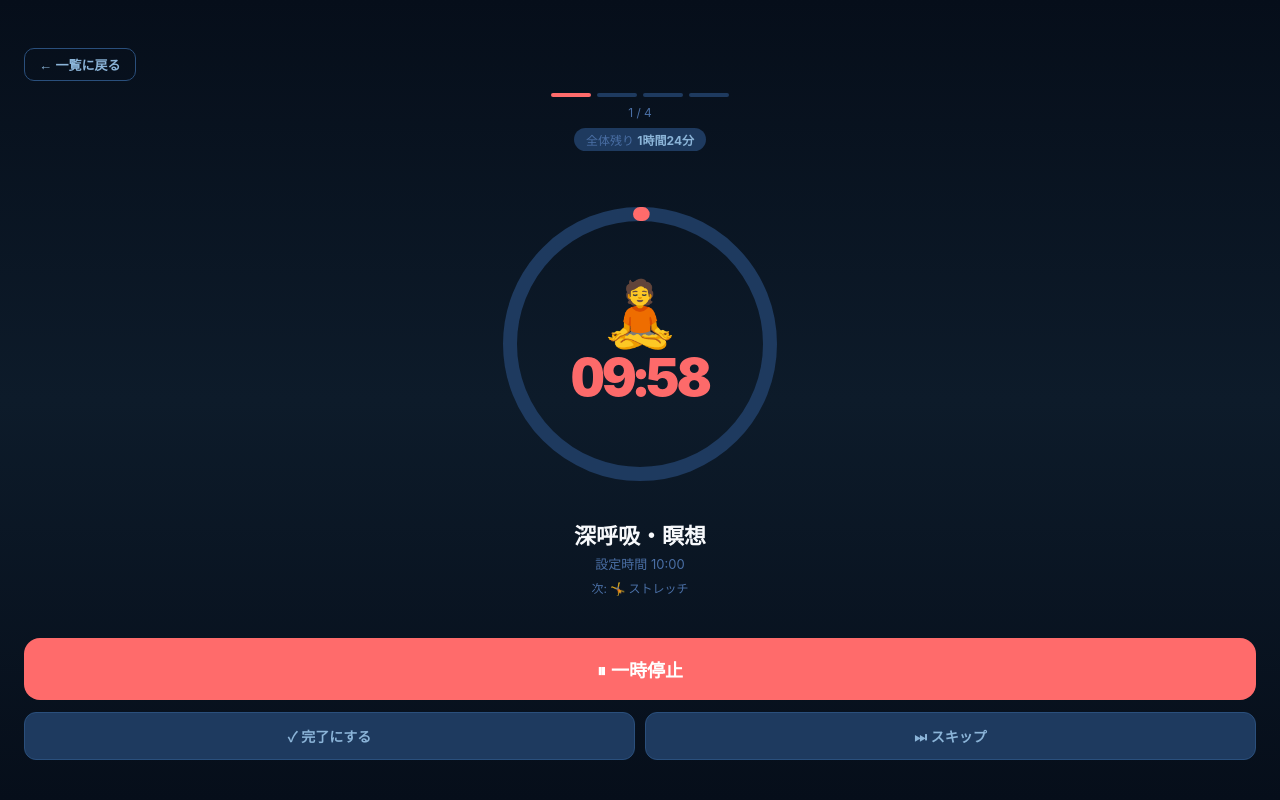
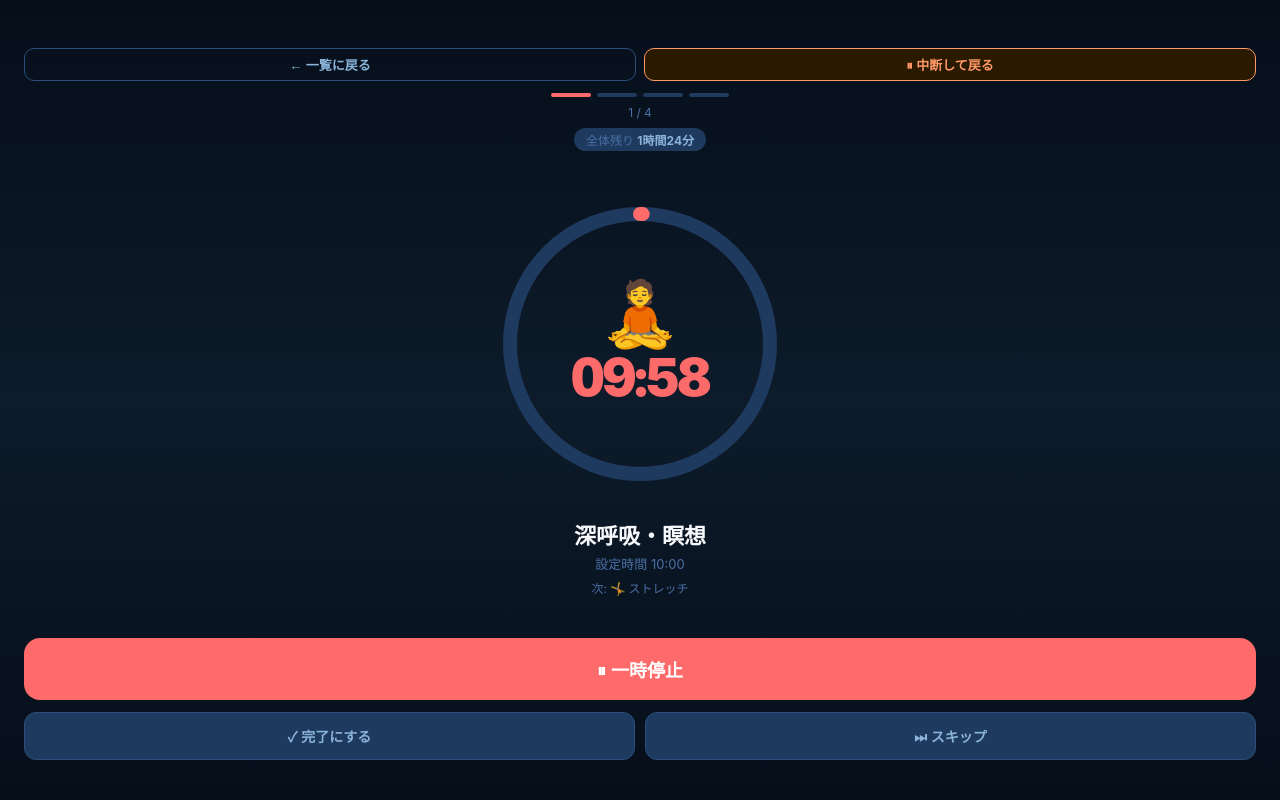
Before and after one commit to mochisonomono-coder/routine-timer, a React (Vite) app: page / in a window 1280 px wide. Both pictures are taken after a click on the button "▶ ルーティンを順番に開始". Shown: the top 800 px of the page. Built offline with nearby package versions, Linux system fonts and the light colour scheme.

Commit message:
add resume feature for interrupted timers

```diff
--- a/src/App.jsx
+++ b/src/App.jsx
@@ -151,7 +151,7 @@ function SmallRing({progress,running,done}) {
 
 // ── FullscreenTimer ─────────────────────────────────────────
 function FullscreenTimer({routine,routines,activeIndex,elapsed,running,done,
-  onPause,onResume,onComplete,onSkip,onBack,totalDone,totalRemainSec}) {
+  onPause,onResume,onComplete,onSkip,onBack,onSuspend,totalDone,totalRemainSec}) {
   const remaining=Math.max(0,routine.duration-elapsed);
   const progress=elapsed/routine.duration;
   const finished=elapsed>=routine.duration;
@@ -164,11 +164,20 @@ function FullscreenTimer({routine,routines,activeIndex,elapsed,running,done,
 
       {/* 戻るボタン + 進捗 */}
       <div style={{width:"100%",display:"flex",flexDirection:"column",alignItems:"center",gap:8}}>
-        <button onClick={onBack} style={{
-          alignSelf:"flex-start", background:"none", border:"1px solid #2A4F7C",
-          borderRadius:10, color:"#8BB4D8", fontSize:13, fontWeight:600,
-          padding:"6px 14px", cursor:"pointer", marginBottom:4,
-        }}>← 一覧に戻る</button>
+        <div style={{display:"flex",gap:8,alignSelf:"stretch",marginBottom:4}}>
+          <button onClick={onBack} style={{
+            background:"none", border:"1px solid #2A4F7C",
+            borderRadius:10, color:"#8BB4D8", fontSize:13, fontWeight:600,
+            padding:"6px 14px", cursor:"pointer", flex:1,
+          }}>← 一覧に戻る</button>
+          {!done&&(
+            <button onClick={onSuspend} style={{
+              background:"#2A1A00", border:"1px solid #FF9966",
+              borderRadius:10, color:"#FF9966", fontSize:13, fontWeight:600,
+              padding:"6px 14px", cursor:"pointer", flex:1,
+            }}>⏸ 中断して戻る</button>
+          )}
+        </div>
         <div style={{display:"flex",gap:6,width:"100%",justifyContent:"center"}}>
           {routines.map((r,i)=>(
             <div key={r.id} style={{height:4,borderRadius:2,flex:1,maxWidth:40,
@@ -267,6 +276,8 @@ function TodayPage({weekday,weekend,logs,setLogs,comments,setComments}) {
   const [running,setRunning]=useState(false);
   const [showFull,setShowFull]=useState(false);
   const [missedMsg,setMissedMsg]=useState(null);
+  // 中断中タイマー: { [routineId]: elapsedSec }
+  const [pausedTimers,setPausedTimers]=useState(()=>load("rt_paused_timers")||{});
   const timerRef=useRef(null);
   const startedAtRef=useRef(null);
   const baseElapsedRef=useRef(0);
@@ -319,11 +330,32 @@ function TodayPage({weekday,weekend,logs,setLogs,comments,setComments}) {
 
   function startTimer(index) {
     unlockAudio();
-    baseElapsedRef.current=0; startedAtRef.current=Date.now();
+    // 現在実行中のタイマーがあれば中断保存
+    if (activeIndex!==null && activeIndex!==index) {
+      const currentRoutine=routinesRef.current[activeIndex];
+      if (currentRoutine && !todayLog[currentRoutine.id]) {
+        const currentElapsed=calcElapsed(baseElapsedRef.current);
+        const updated={...pausedTimers,[currentRoutine.id]:currentElapsed};
+        setPausedTimers(updated);
+        save("rt_paused_timers",updated);
+      }
+    }
+    clearInterval(timerRef.current);
+    // 対象が中断中なら続きから再開
+    const targetRoutine=routinesRef.current[index];
+    const resumeBase=targetRoutine&&pausedTimers[targetRoutine.id]||0;
+    // 中断リストから削除
+    if (targetRoutine&&pausedTimers[targetRoutine.id]!==undefined) {
+      const updated={...pausedTimers};
+      delete updated[targetRoutine.id];
+      setPausedTimers(updated);
+      save("rt_paused_timers",updated);
+    }
+    baseElapsedRef.current=resumeBase; startedAtRef.current=Date.now();
     activeIndexRef.current=index;
-    setElapsed(0); setActiveIndex(index); setRunning(true); setShowFull(true); setMissedMsg(null);
-    save("rt_timer_state",{index,startedAt:startedAtRef.current,base:0,scheduleType,selectedDate});
-    tickStart(index,0);
+    setElapsed(resumeBase); setActiveIndex(index); setRunning(true); setShowFull(true); setMissedMsg(null);
+    save("rt_timer_state",{index,startedAt:startedAtRef.current,base:resumeBase,scheduleType,selectedDate});
+    tickStart(index,resumeBase);
   }
 
   function handlePause() {
@@ -342,9 +374,16 @@ function TodayPage({weekday,weekend,logs,setLogs,comments,setComments}) {
     const e=calcElapsed(baseElapsedRef.current);
     const updated={...logs,[selectedDate]:{...todayLog,[activeRoutine.id]:{completedAt:new Date().toISOString(),elapsed:e}}};
     setLogs(updated); save(SK.logs,updated);
+    // 中断リストからも削除
+    if (pausedTimers[activeRoutine.id]!==undefined) {
+      const p={...pausedTimers}; delete p[activeRoutine.id];
+      setPausedTimers(p); save("rt_paused_timers",p);
+    }
     clearInterval(timerRef.current); setRunning(false);
     startedAtRef.current=null; save("rt_timer_state",null); setMissedMsg(null);
-    const nextIdx=findNextUndone(activeIndex+1);
+    // 次は中断中タイマーがあればそちらを優先
+    const pausedIdx=routines.findIndex(r=>pausedTimers[r.id]!==undefined&&!todayLog[r.id]&&r.id!==activeRoutine.id);
+    const nextIdx=pausedIdx!==-1?pausedIdx:findNextUndone(activeIndex+1);
     if (nextIdx!==null) setTimeout(()=>startTimer(nextIdx),400);
     else { setActiveIndex(null); activeIndexRef.current=null; setShowFull(false); }
   }
@@ -354,6 +393,16 @@ function TodayPage({weekday,weekend,logs,setLogs,comments,setComments}) {
     const nextIdx=findNextUndone(activeIndex+1);
     if (nextIdx!==null) setTimeout(()=>startTimer(nextIdx),200);
     else { setActiveIndex(null); activeIndexRef.current=null; setShowFull(false); }
+  }
+  // 中断ボタン（全画面から一覧に戻る際に中断保存）
+  function handleSuspend() {
+    if (!activeRoutine) return;
+    const currentElapsed=calcElapsed(baseElapsedRef.current);
+    const updated={...pausedTimers,[activeRoutine.id]:currentElapsed};
+    setPausedTimers(updated); save("rt_paused_timers",updated);
+    clearInterval(timerRef.current); setRunning(false);
+    startedAtRef.current=null; save("rt_timer_state",null);
+    setActiveIndex(null); activeIndexRef.current=null; setShowFull(false);
   }
   function handleBack() { setShowFull(false); }
 
@@ -371,6 +420,11 @@ function TodayPage({weekday,weekend,logs,setLogs,comments,setComments}) {
     const newLog={...todayLog}; delete newLog[id];
     const updated={...logs,[selectedDate]:newLog};
     setLogs(updated); save(SK.logs,updated);
+    // 中断リストもクリア
+    if (pausedTimers[id]!==undefined) {
+      const p={...pausedTimers}; delete p[id];
+      setPausedTimers(p); save("rt_paused_timers",p);
+    }
   }
 
   // タイマー状態復元（起動時 + バックグラウンド復帰時 共通処理）
@@ -443,7 +497,7 @@ function TodayPage({weekday,weekend,logs,setLogs,comments,setComments}) {
         <FullscreenTimer routine={activeRoutine} routines={routines} activeIndex={activeIndex}
           elapsed={elapsed} running={running} done={!!todayLog[activeRoutine.id]}
           onPause={handlePause} onResume={handleResume} onComplete={handleComplete}
-          onSkip={handleSkip} onBack={handleBack} totalDone={doneCount} totalRemainSec={totalRemainSec}/>
+          onSkip={handleSkip} onBack={handleBack} onSuspend={handleSuspend} totalDone={doneCount} totalRemainSec={totalRemainSec}/>
       )}
       <div style={{padding:"20px 16px 100px"}}>
         {/* ヘッダー */}
@@ -575,11 +629,20 @@ function TodayPage({weekday,weekend,logs,setLogs,comments,setComments}) {
                   {/* 単体スタートボタン（実行中以外は常に表示） */}
                   {!isActive&&(
                     <button onClick={e=>{e.stopPropagation();handleSingleStart(idx);}} style={{
-                      background:done?"#162B45":"#0D2233",
-                      border:`1px solid ${done?"#2D6A4F":"#2A4F7C"}`,
-                      borderRadius:8,color:done?"#4ECDC4":"#4A6FA5",
+                      background:pausedTimers[r.id]!==undefined?"#2A1A00":done?"#162B45":"#0D2233",
+                      border:`1px solid ${pausedTimers[r.id]!==undefined?"#FF9966":done?"#2D6A4F":"#2A4F7C"}`,
+                      borderRadius:8,
+                      color:pausedTimers[r.id]!==undefined?"#FF9966":done?"#4ECDC4":"#4A6FA5",
                       fontSize:11,padding:"4px 8px",cursor:"pointer",fontWeight:600,
-                    }}>▶ {done?"再実行":"開始"}</button>
+                    }}>
+                      {pausedTimers[r.id]!==undefined
+                        ?`▶ 再開 (残${fmt(r.duration-pausedTimers[r.id])})`
+                        :done?"▶ 再実行":"▶ 開始"}
+                    </button>
+                  )}
+                  {/* 中断中バッジ */}
+                  {!isActive&&pausedTimers[r.id]!==undefined&&(
+                    <div style={{fontSize:10,color:"#FF9966",background:"#2A1A00",border:"1px solid #FF996640",padding:"2px 7px",borderRadius:8,fontWeight:700}}>中断中</div>
                   )}
                   {/* 完了/未完了切替 */}
                   {!isActive&&(done
```
